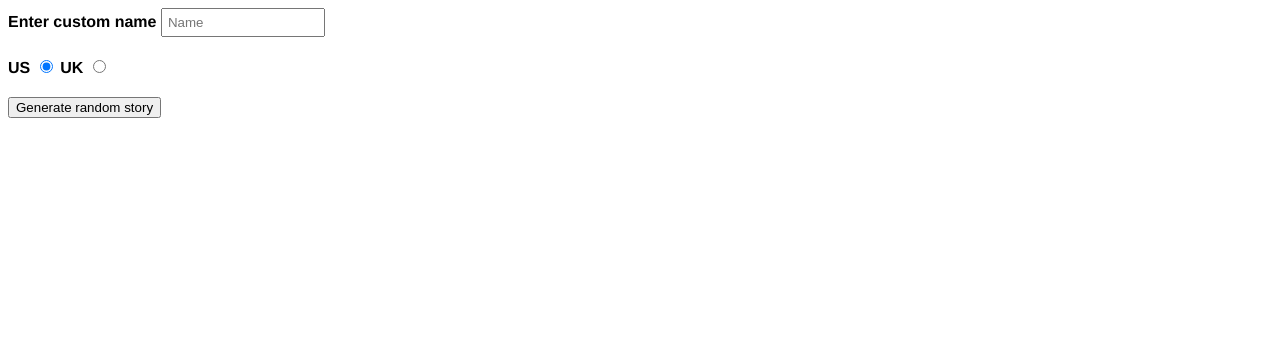
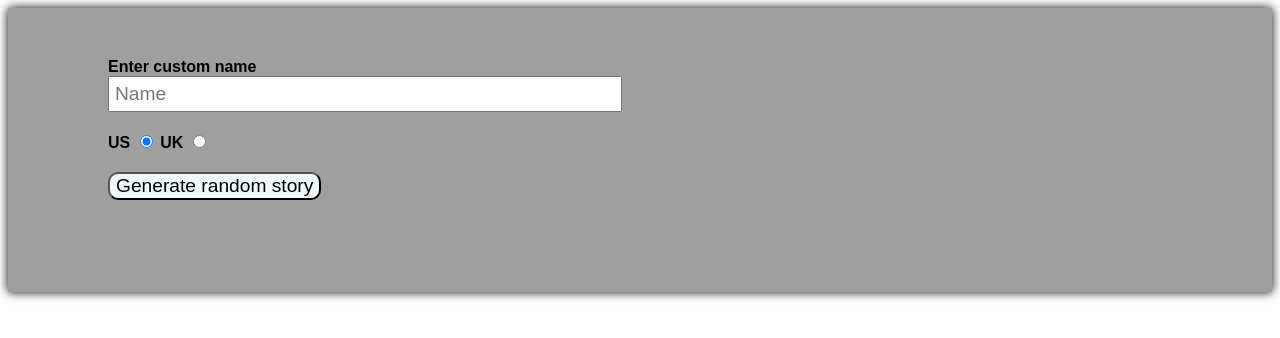
Before and after one commit to ArjunKH2004/silly-story-generator, a plain HTML site: page index.html in a window 1280 px wide. Drawn offline with Linux system fonts and the light colour scheme.

Commit message:
Update style.css

```diff
--- a/style.css
+++ b/style.css
@@ -1,8 +1,30 @@
+.container{
+            justify-content: center;
+            padding-top: 50px;
+            padding-left: 100px;
+            padding-right: 500px;
+            background-color: #9f9f9f;
+            box-shadow: 0 0 10px black;
+        }
         body{
-	font-family: helvetica, sans-serif;
-	width: 350px;
-	display: block;
+            font-family: 'Dhurjati', sans-serif;
             margin: 8px;
+
+        }
+        button{
+            text-decoration: none;
+            font-family: 'Dhurjati', sans-serif;
+            font-size: larger;
+            border-radius: 10px;
+            padding:auto;
+            background-color: aliceblue;
+            transition: 0.3s;
+
+        }
+        button:hover{
+            background-color: black;
+            color: white;
+            box-shadow: 0 0 10px black;
         }
 
         div{
@@ -17,12 +39,24 @@ label{
 
         input[type="text"]{
                 padding: 5px;
-	width: 150px;
+                width: 500px;
+                font-family: 'Dhurjati', sans-serif;
+                font-size: larger;
+        }
+        input[type="radio"]{
+            transition: 0.3s;
+            border-radius: 10px;
+        }
+        input[type="radio"]:hover
+        {
+            box-shadow:0 0 10px black;
         }
 
         .story{
-	background: #ffc125;
-	color: #5e2612;
+                background: #cfcfcf;
+                color: #000000;
                 padding: 10px;
                 visibility: hidden;
+                border-radius: 10px;
+                box-shadow: 0 0 10px black;
         }
```
Lines whose indentation alone changed are shown as unchanged.
